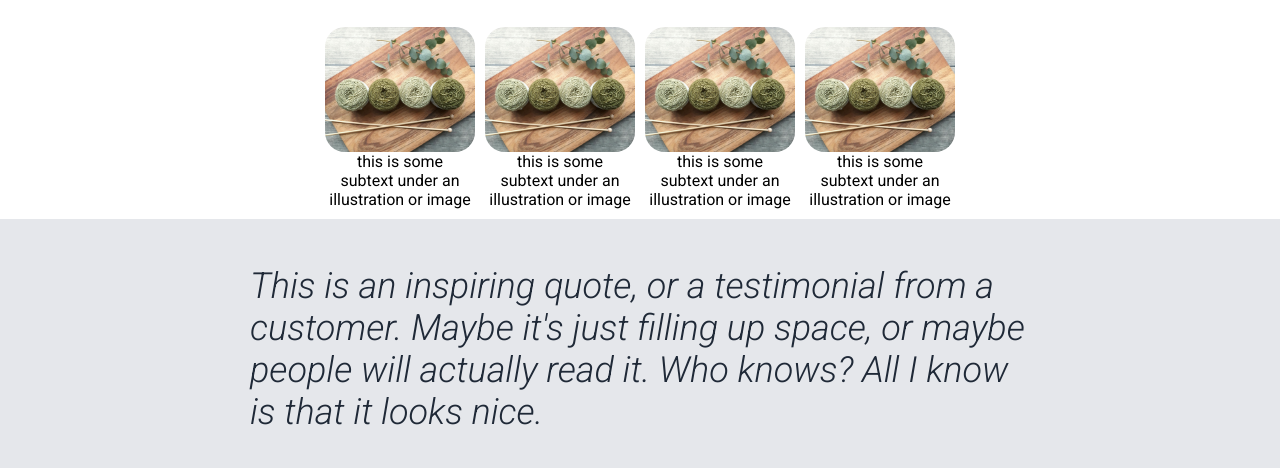
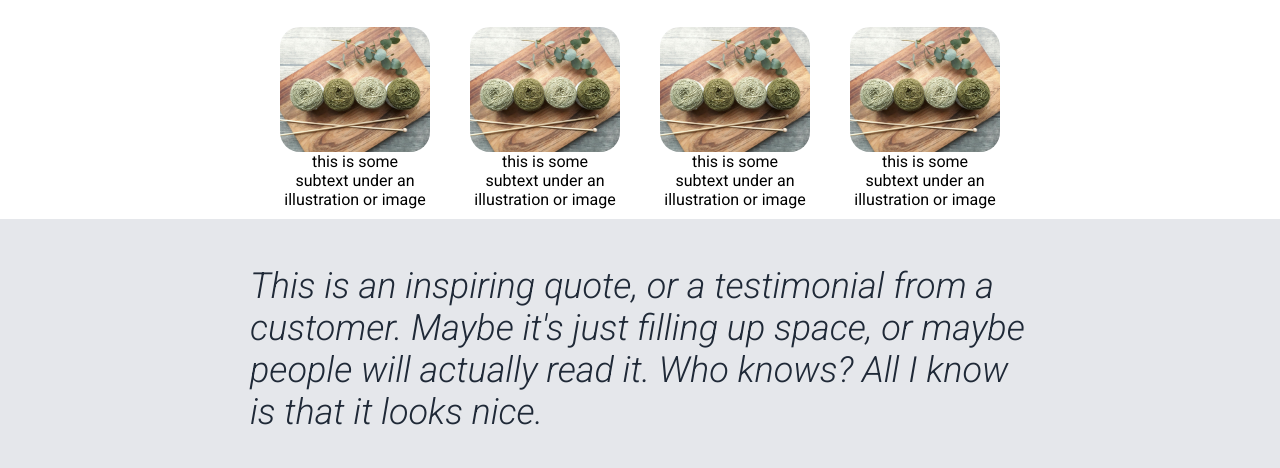
Before and after one commit to KHenkel95/odin-landing-page, a plain HTML site: page index.html in a window 1280 px wide. Shown: the part 332-800 px from the top of the page. Drawn offline with Linux system fonts and the light colour scheme.

Commit message:
Increase gap in .info-card-container
Increased the gap in .info-card-container from 20px to 40px

```diff
--- a/style.css
+++ b/style.css
@@ -100,7 +100,7 @@ a, .secondary-hero-text{
 
 .info-card-container{
     display: flex;
-    gap: 10px;
+    gap: 40px;
     flex-wrap: wrap;
     justify-content: center;
 }
```
